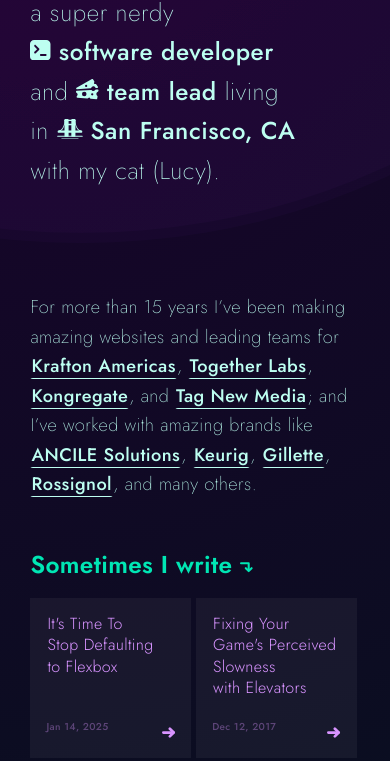
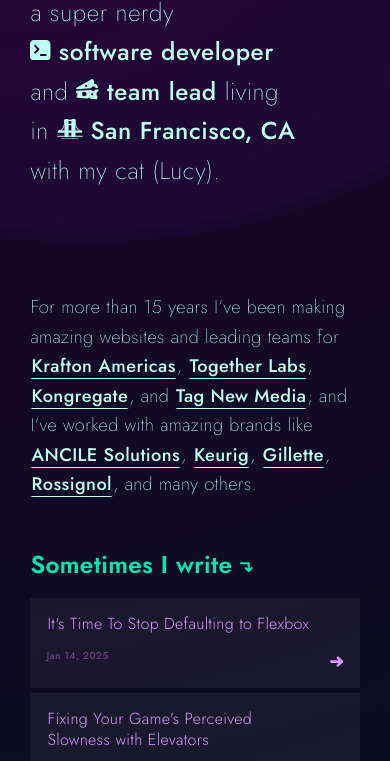
Before and after one commit to doug-stewart/dou.gg, an Astro site: page / in a window 390 px wide. Shown: the part 289-1050 px from the top of the page. Built offline with nearby package versions, Linux system fonts and the light colour scheme; Astro itself is replaced by a stand-in of ours.

Commit message:
:phone: Improve mobile responsiveness of viewport, blog links and code blocks

```diff
--- a/src/components/blog-links/BlogLinks.astro
+++ b/src/components/blog-links/BlogLinks.astro
@@ -29,8 +29,12 @@
         display: grid;
         font-size: var(--_font-size, var(--type-1));
         gap: calc(var(--spacing) / 2);
-        grid-template-columns: repeat(auto-fill, 10em);
+        /* grid-template-columns: repeat(auto-fill, 10em); */
         place-content: start;
+
+        @media (width > 400px) {
+            grid-template-columns: repeat(auto-fill, 10em);
+        }
     }
 
     .post {
@@ -40,7 +44,6 @@
         --_bg: var(--purple-2);
         --_bg-active: var(--_bg);
 
-        aspect-ratio: 1;
         display: grid;
         gap: 0.5em 0;
         grid-template:
@@ -50,7 +53,6 @@
             / auto 1fr auto;
         padding: 1em;
         position: relative;
-        width: 10em;
         z-index: 0;
 
         &::before {
@@ -61,6 +63,10 @@
             opacity: 0.06;
             position: absolute;
             z-index: -1;
+        }
+
+        @media (width > 400px) {
+            aspect-ratio: 1;
         }
     }
 
--- a/src/layouts/Layout.astro
+++ b/src/layouts/Layout.astro
@@ -22,7 +22,7 @@
     <head>
         <meta charset="UTF-8" />
         <meta name="description" content="Astro description" />
-        <meta name="viewport" content="width=device-width" />
+        <meta name="viewport" content="width=device-width, initial-scale=1.0" />
         <link rel="icon" type="image/png" href={favicon.src} />
         <meta name="generator" content={Astro.generator} />
         <title>{`${title} ⁂ Dou.gg`}</title>
@@ -52,8 +52,11 @@
             }
 
             .wrapper {
+                --_max-body-width: calc(100vw - calc(var(--spacing) * 6));
+                --_max-text-width: calc(var(--spacing) * 68);
+
                 margin-block: calc(var(--spacing) * 5);
-                max-width: calc(var(--spacing) * 68);
+                max-width: min(var(--_max-body-width), var(--_max-text-width));
             }
 
             .page-bg {
```
